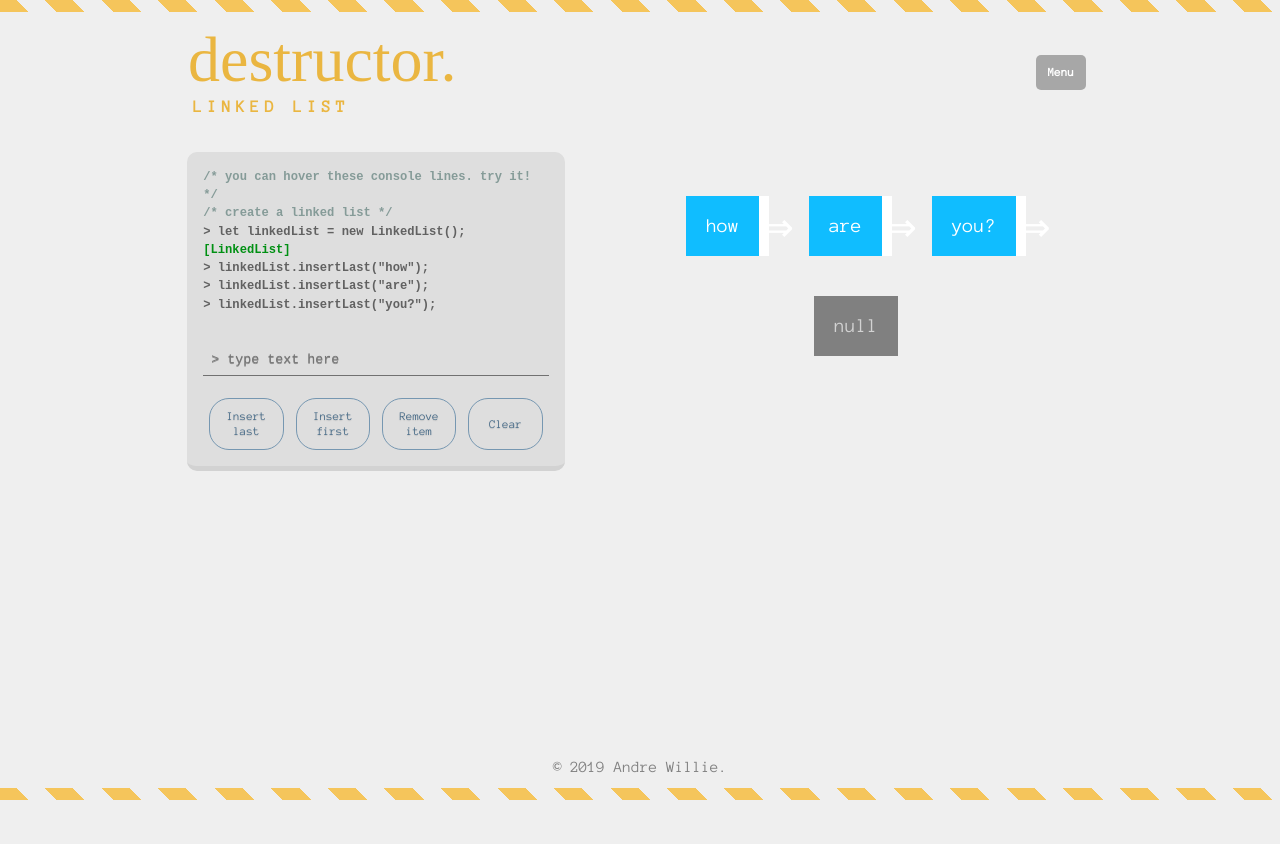
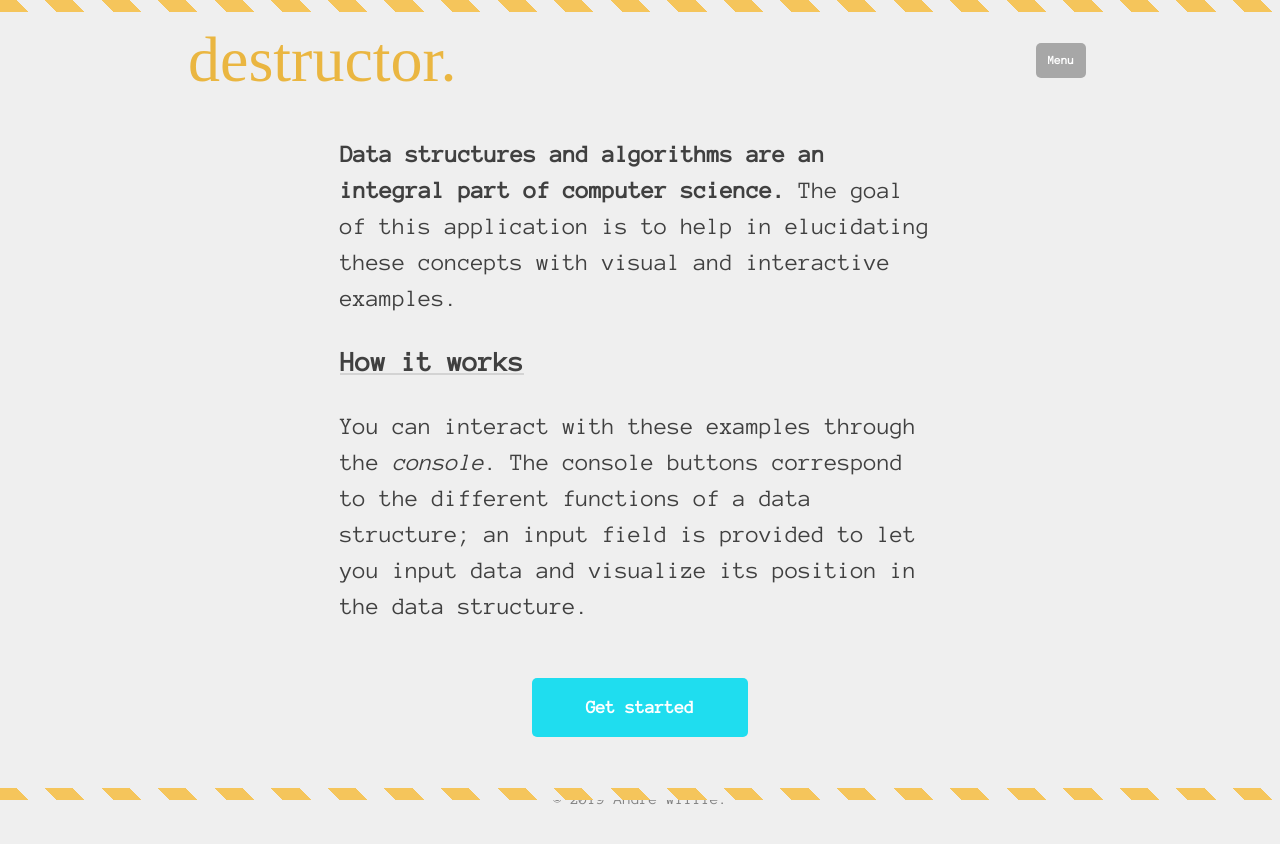
Before and after one commit to andre-kw/destructor, a React (Create React App) app: page / in a window 1280 px wide. Shown: the top 844 px of the page. Before the commit the page ends 823 px from the top, so only its background shows below. Built offline with nearby package versions, Linux system fonts and the light colour scheme; a web font is replaced by a local one.

Commit message:
created index page

```diff
--- a/src/components/App.css
+++ b/src/components/App.css
@@ -137,7 +137,19 @@ h2 {
   color: #eab641;
 }
 
-button {
+h3 {
+  text-decoration: underline;
+  text-decoration-color: #d3d3d3;
+}
+
+.header-logo:link,
+.header-logo:visited {
+  text-decoration: none;
+  color: initial;
+}
+
+button,
+.btn {
   margin: 0 0.5em;
   padding: 10px 12px;
   border: 0;
@@ -151,7 +163,8 @@ button {
   line-height: 1.25em;
 }
 
-button:hover {
+button:hover,
+.btn:hover {
   background-color: #c0c0c0;
 }
 
@@ -197,6 +210,16 @@ button:hover {
 }
 .btn-function:focus {
   text-decoration: underline;
+}
+
+.btn-index {
+  width: 10em;
+  margin: 3em auto;
+  padding: 1em;
+  display: block;
+  text-align: center;
+  text-decoration: none;
+  background-color: #1fddef;
 }
 
 code {
@@ -275,11 +298,22 @@ code > p {
   text-shadow: 0px 1px 0px #8e8e8e;
   box-sizing: border-box;
   outline: none;
+  transition: all .15s;
 }
 .ds-controls input[type="text"]:focus {
   margin: 0 0 8px 0;
   border-color: #44b6eb;
   border-bottom-width: 3px;
+}
+
+.input-error {
+  border-color: red !important;
+  animation-name: error-fade;
+  animation-duration: 1s;
+}
+@keyframes error-fade {
+  0% { border-color: red; }
+  100% { border-color: #44b6eb; }
 }
 
 .ds-diagram {
@@ -290,18 +324,7 @@ code > p {
   flex-basis: 30em;
   justify-content: center;
   align-content: baseline;
-  /*animation-name: diagram-flash;
-  animation-duration: 1s;*/
-}
-
-@keyframes diagram-flash {
-  0% {
-    background-color: rgba(0,0,0, 0.25);
-  }
-
-  100% {
-    background-color: transparent;
-  }
+  text-align: center;
 }
 
 .ds-console {
@@ -364,7 +387,22 @@ code > p {
   background-color: #fbfbfb;
 }
 
+.index-summary {
+  max-width: 25em;
+  margin: 0 auto;
+  padding: 0 2em;
+  font-size: 1.5em;
+  line-height: 1.5em;
+  color: #404040;
+}
 
+
+
+@media only screen and (min-width: 1441px) {
+  header {
+    margin-top: 5vw;
+  }
+}
 
 @media only screen and (max-width: 850px) {
   #root-container {
@@ -393,6 +431,10 @@ code > p {
   h2 {
     font-size: 5vw;
   }
+
+  .index-summary {
+    font-size: 1.25em;
+  }
 }
 
 @media only screen and (max-width: 385px) {
--- a/src/components/App.js
+++ b/src/components/App.js
@@ -1,6 +1,7 @@
 import React, { Component } from 'react';
 import { Switch, Route, withRouter } from 'react-router-dom';
 import AppContext from '../contexts/AppContext';
+import IndexPage from '../routes/IndexPage';
 import LinkedListPage from '../routes/LinkedListPage';
 import StackPage from '../routes/StackPage';
 import Header from '../components/Header';
@@ -16,12 +17,11 @@ class App extends Component {
   }
 
   render() {
-    return (
-      <>
+    return <>
       <Header />
 
       <Switch>
-          <Route exact path="/" component={LinkedListPage} />
+        <Route exact path="/" component={IndexPage} />
         <Route exact path="/structure/linked-list" component={LinkedListPage} />
         <Route exact path="/structure/stack" component={StackPage} />
       </Switch>
@@ -29,8 +29,7 @@ class App extends Component {
       <footer>
         <p>© 2019 Andre Willie.</p>
       </footer>
-      </>
-    );
+    </>;
   }
 }
 
--- a/src/components/Header.js
+++ b/src/components/Header.js
@@ -11,10 +11,9 @@ export default class Header extends Component {
     return (
       <header>
         <section className="header-left">
-            <h1>destructor.</h1>
+          <Link to="/" className="header-logo"><h1>destructor.</h1></Link>
           <h2>
             <Switch>
-                <Route exact path="/" render={() => 'Linked list'} />
               <Route exact path="/structure/linked-list" render={() => 'Linked list'} />
               <Route exact path="/structure/stack" render={() => 'Stack'} />
               <Route exact path="/structure/binary-tree" render={() => 'Binary tree'} />
--- a/src/contexts/AppContext.js
+++ b/src/contexts/AppContext.js
@@ -99,14 +99,21 @@ export class AppProvider extends Component {
 
   highlightButton = (id, success = true) => {
     const btn = document.getElementById(id);
+    const txt = document.getElementById('value');
     const classname = success ? 'btn-active' : 'btn-active-error';
+
+    if(! success) {
+      txt.focus();
+      txt.classList.add('input-error');
+    }
 
     btn.classList.remove('btn-active', 'btn-active-error');
     btn.classList.add(classname);
 
     setTimeout(() => {
       btn.classList.remove(classname);
-    }, 1000);
+      txt.classList.remove('input-error');
+    }, 500);
   }
 
   highlightNode = (nodeValue) => {
--- /dev/null
+++ b/src/routes/IndexPage.js
@@ -0,0 +1,27 @@
+import React, { Component } from 'react';
+import { Link } from 'react-router-dom';
+
+export default class IndexPage extends Component {
+  render() {
+    return (
+      <main>
+        <section className="index-summary">
+          <p>
+            <strong>Data structures and algorithms are an integral part of
+            computer science.</strong> The goal of this application is to help in
+            elucidating these concepts with visual and interactive examples.
+          </p>
+
+          <h3>How it works</h3>
+          <p>You can interact with these examples through the <em>console</em>.
+          The console buttons correspond to the different functions of a data
+          structure; an input field is provided to let you input data and visualize
+          its position in the data structure.</p>
+
+          <Link to="/structure/linked-list" className="btn btn-index"
+            onClick={() => window.scrollTo(0,0)}>Get started</Link>
+        </section>
+      </main>
+    );
+  }
+}
```
Lines whose indentation alone changed are shown as unchanged.
